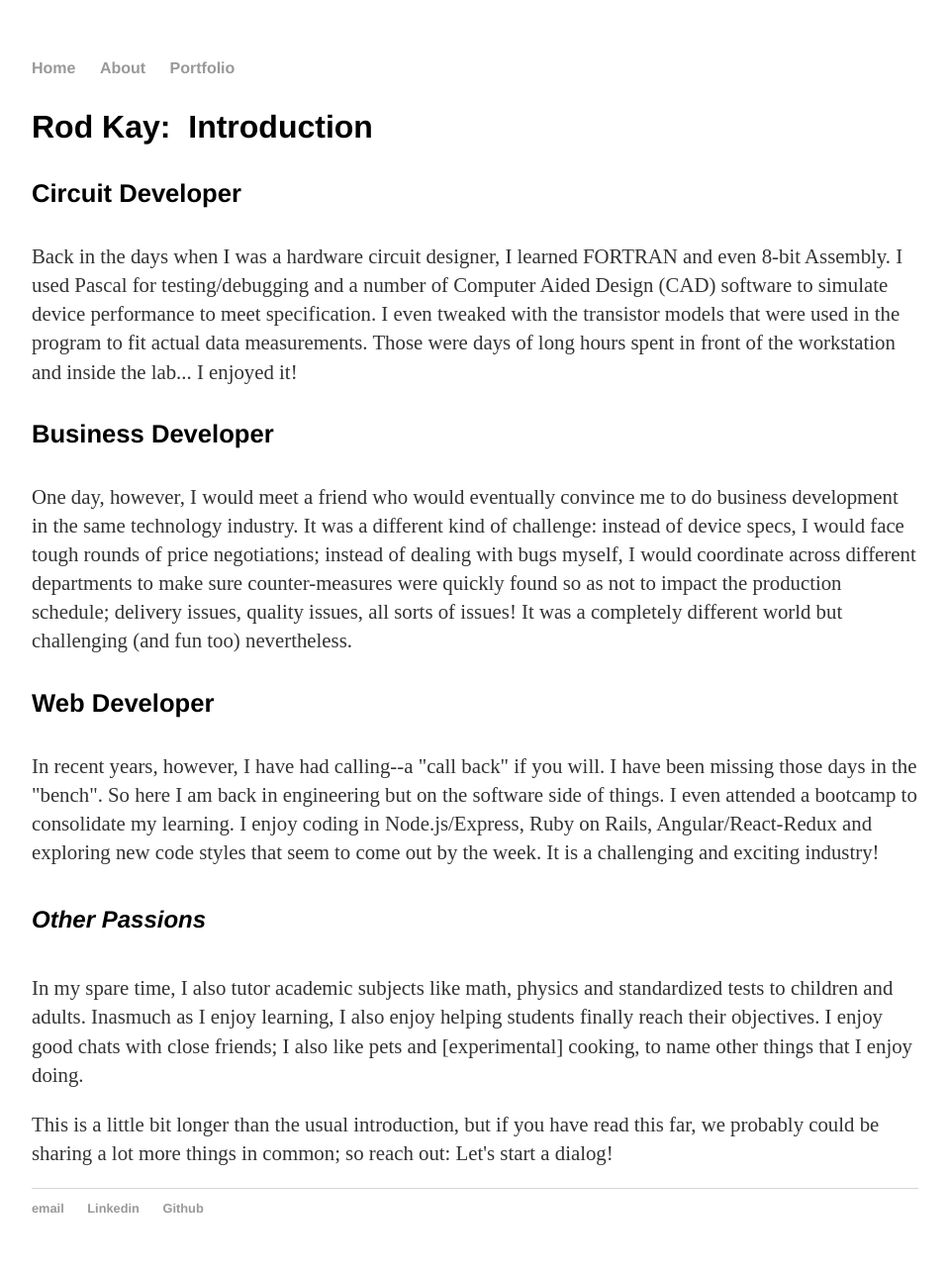
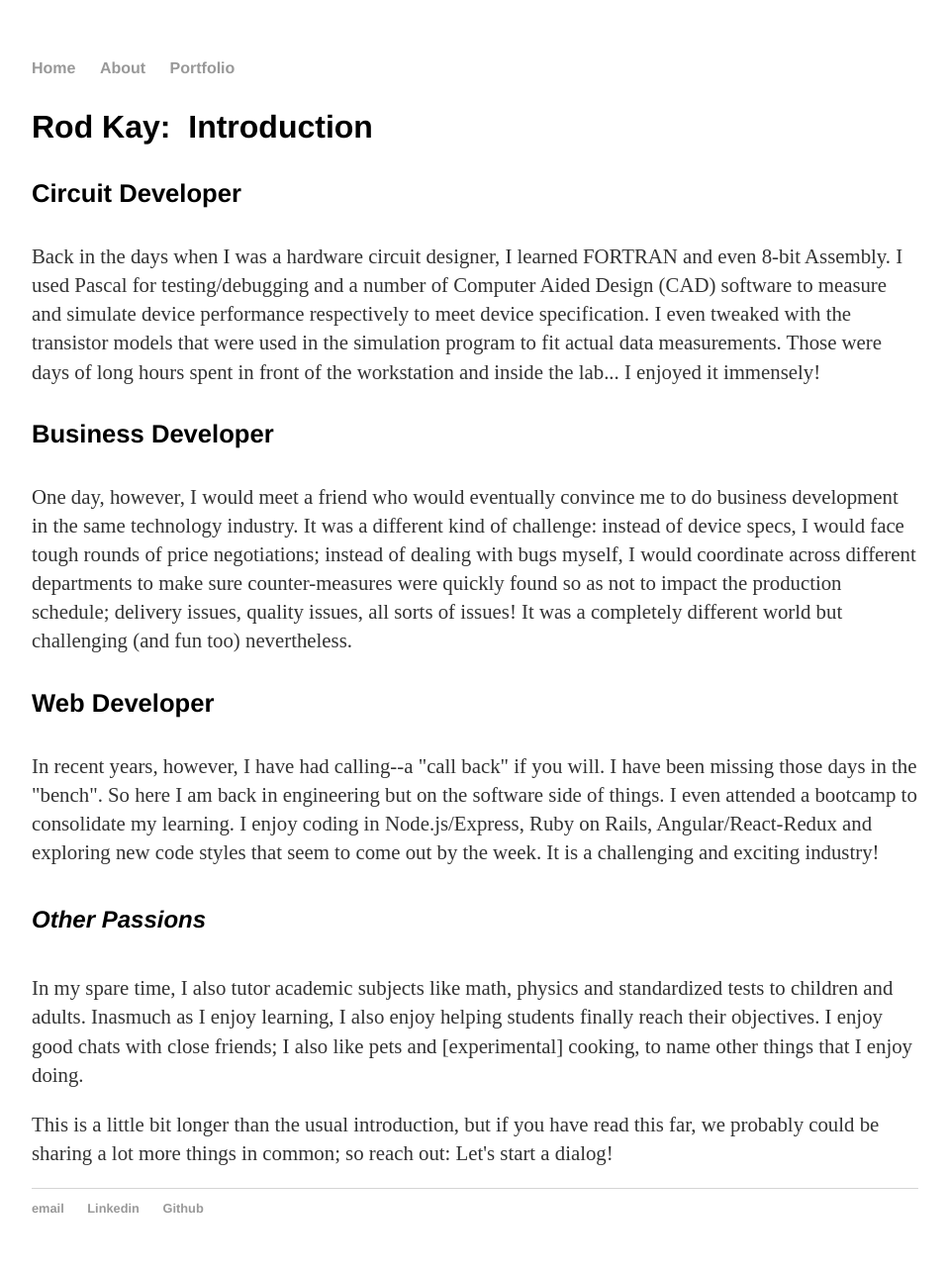
Before and after one commit to rodstaff/rodstaff.github.io, a Jekyll site: the page built from about/index.html, in a window 1280 px wide. Shown: the whole page at 99% size, without its empty margins (160-1119 px from the left). Built offline with Jekyll 4.4.1, drawn with Linux system fonts in a browser that asks for light colours.

Commit message:
modified about/index.html

```diff
--- a/about/index.html
+++ b/about/index.html
@@ -5,7 +5,7 @@ title: About
 <div>
      <h3>Rod Kay:&nbsp&nbspIntroduction</h3>
      <h4>Circuit Developer</h4>
-     <p>Back in the days when I was a hardware circuit designer, I learned FORTRAN and even 8-bit Assembly.  I used Pascal for testing/debugging and a number of Computer Aided Design (CAD) software to simulate device performance to meet specification.  I even tweaked with the transistor models that were used in the program to fit actual data measurements.  Those were days of long hours spent in front of the workstation and inside the lab... I enjoyed it!</p>
+     <p>Back in the days when I was a hardware circuit designer, I learned FORTRAN and even 8-bit Assembly.  I used Pascal for testing/debugging and a number of Computer Aided Design (CAD) software to measure and simulate device performance respectively to meet device specification.  I even tweaked with the transistor models that were used in the simulation program to fit actual data measurements.  Those were days of long hours spent in front of the workstation and inside the lab... I enjoyed it immensely!</p>
      <h4>Business Developer</h4>
      <p>One day, however, I would meet a friend who would eventually convince me to do business development in the same technology industry.  It was a different kind of challenge: instead of device specs, I would face tough rounds of price negotiations; instead of dealing with bugs myself, I would coordinate across different departments to make sure counter-measures were quickly found so as not to impact the production schedule; delivery issues, quality issues, all sorts of issues!  It was a completely different world but challenging (and fun too) nevertheless. </p>
      <h4>Web Developer</h4>
```
